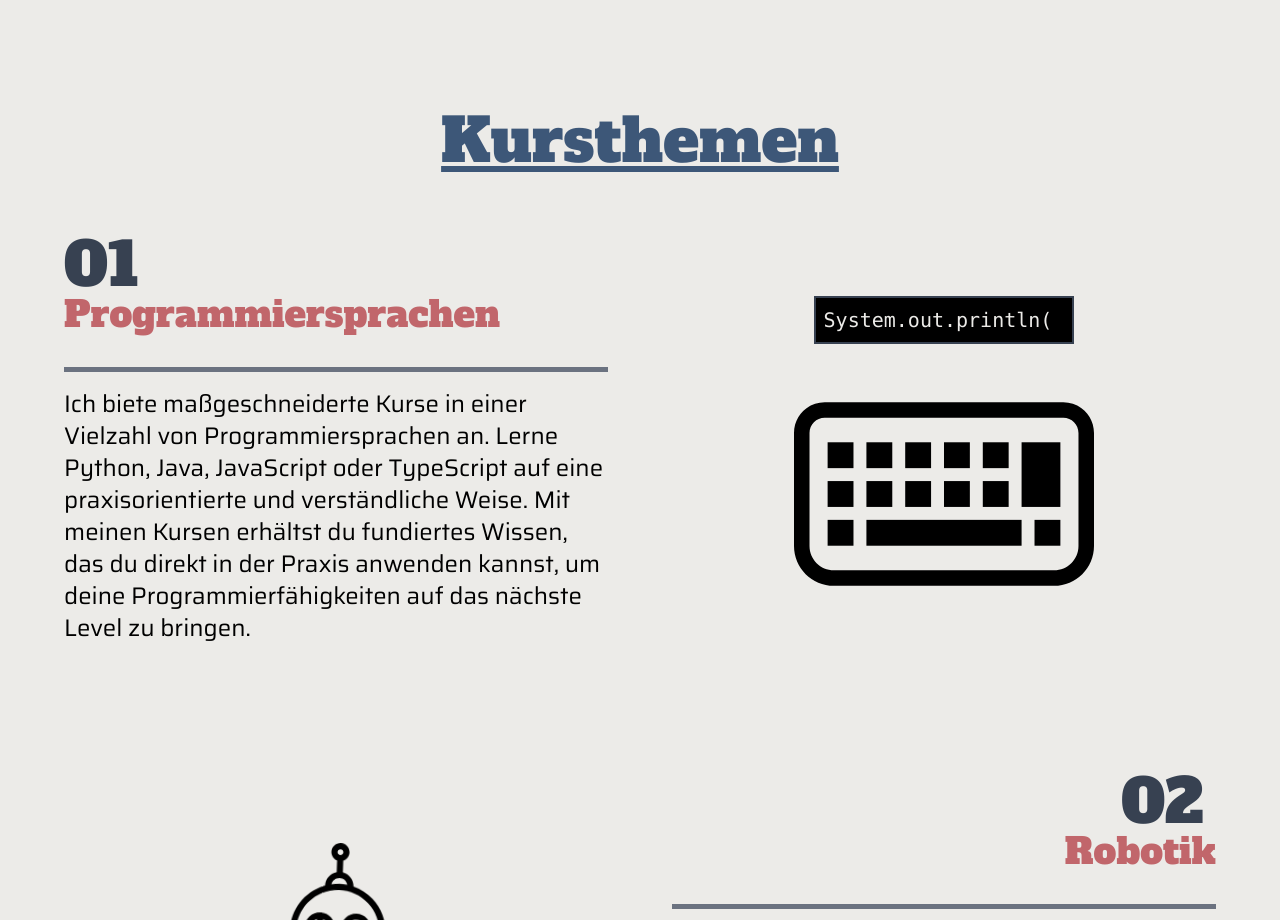
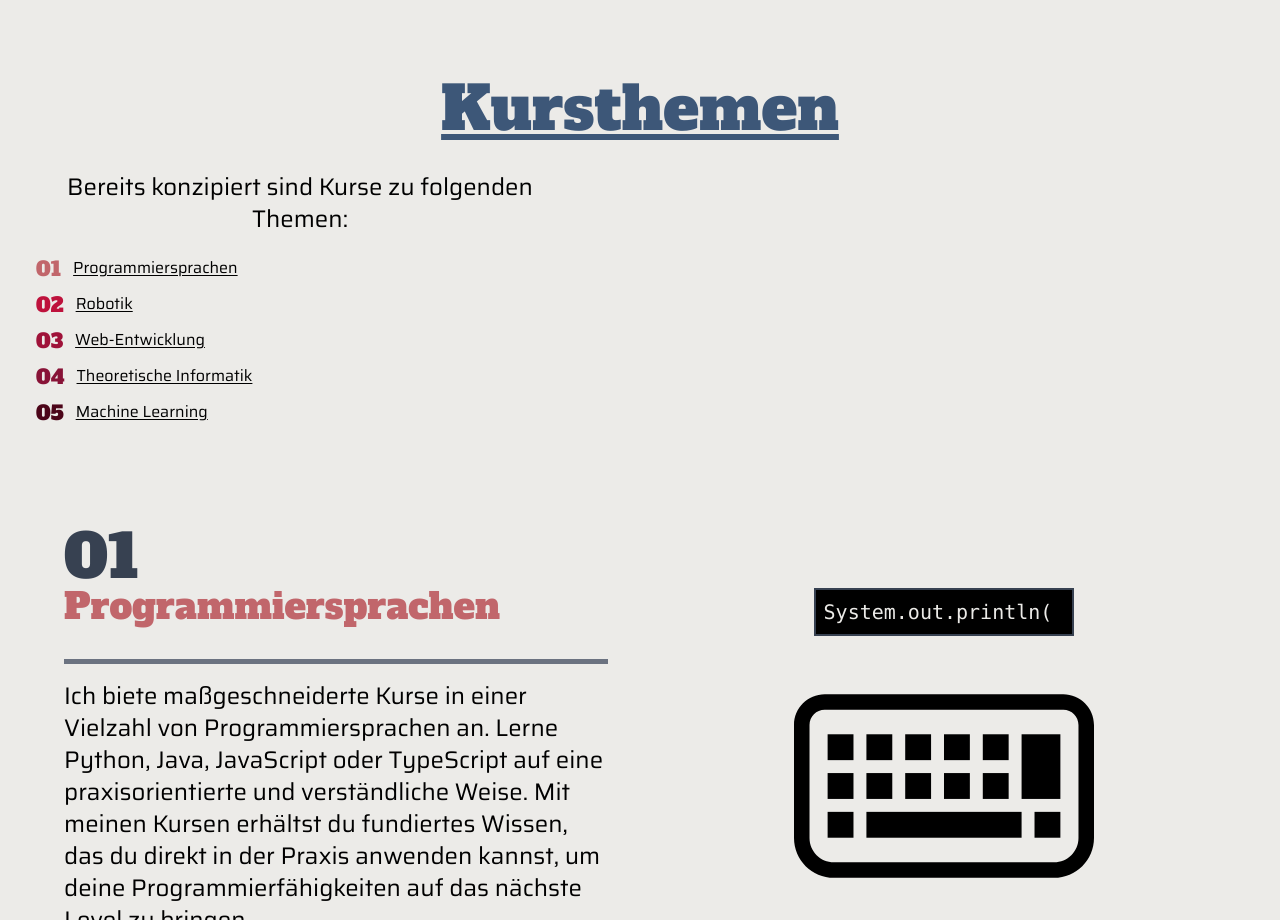
Before and after one commit to louziferr/luzie-website, a Next.js app: page /lehre in a window 1280 px wide. Shown: the part 1880-2800 px from the top of the page. Built offline with nearby package versions, Linux system fonts and the light colour scheme; a web font is replaced by a local one; what tailwindcss-animated would draw is missing.

Commit message:
done i think

```diff
--- a/app/lehre/page.tsx
+++ b/app/lehre/page.tsx
@@ -13,11 +13,11 @@ export default function Lehre() {
         <div className="w-full h-[10px] bg-white"></div>
 
         <h1 className="font-saira text-white md:text-4xl pt-4 animate-fade-up animate-delay-500">
-          Professionell & Praxisnah.
+          Auf deinem Niveau.
         </h1>
       </div>
 
-      <div className="m-8 md:p-8">
+      <div className="mb-0 m-8 md:p-8">
         <h1 className="py-8 text-3xl md:text-6xl text-red">
           Unterricht und Kurse
         </h1>
@@ -77,9 +77,64 @@ export default function Lehre() {
         Kursthemen
       </h1>
 
+      <div className="p-8 leading-relaxed w-full max-w-[600px]">
+        <p className="text-[15px] md:text-2xl text-center font-saira pb-4">
+          Bereits konzipiert sind Kurse zu folgenden Themen:
+        </p>
+        <ul className="font-saira">
+          <li className="p-1 flex">
+            <div className="text-red text-xl font-alfa mr-3">01</div>
+            <Link
+              className="underline underline-offset-2 hover:cursor-pointer"
+              href="/lehre/#programmiersprachen"
+            >
+              Programmiersprachen
+            </Link>
+          </li>
+          <li className="p-1 flex">
+            <div className="text-rose-700 text-xl font-alfa mr-3">02</div>
+            <Link
+              className="underline underline-offset-2 hover:cursor-pointer"
+              href="/lehre/#robotik"
+            >
+              Robotik
+            </Link>
+          </li>
+          <li className="p-1 flex">
+            <div className="text-rose-800 text-xl font-alfa mr-3">03</div>
+            <Link
+              className="underline underline-offset-2 hover:cursor-pointer"
+              href="/lehre/#web-entwicklung"
+            >
+              Web-Entwicklung
+            </Link>
+          </li>
+          <li className="p-1 flex">
+            <div className="text-rose-900 text-xl font-alfa mr-3">04</div>
+            <Link
+              className="underline underline-offset-2 hover:cursor-pointer"
+              href="/lehre/#theoretische-informatik"
+            >
+              Theoretische Informatik
+            </Link>
+          </li>
+          <li className="p-1 flex">
+            <div className="text-rose-950 text-xl font-alfa mr-3 hover:cursor-pointer">
+              05
+            </div>
+            <Link
+              className="underline underline-offset-2 hover:cursor-pointer"
+              href="/lehre/#machine-learning"
+            >
+              Machine Learning
+            </Link>
+          </li>
+        </ul>
+      </div>
+
       <section className="flex items-center justify-center">
         <div className="max-w-[1500px]">
-          <div className="flex flex-col">
+          <div className="flex flex-col" id={"programmiersprachen"}>
             <div className="grid grid-cols-1 md:grid-cols-2 md:m-8">
               <div className="m-8">
                 <div className="text-gray-700 text-center text-4xl md:text-left md:text-6xl font-alfa mr-3">
@@ -126,7 +181,7 @@ export default function Lehre() {
             </div>
           </div>
 
-          <div className="flex flex-col">
+          <div className="flex flex-col" id={"robotik"}>
             <div className="grid grid-cols-1 md:grid-cols-2 md:m-8">
               <div className="m-8 order-1 md:order-2">
                 <p className="text-gray-700 text-center text-4xl md:text-right md:text-6xl font-alfa mr-3">
@@ -156,7 +211,7 @@ export default function Lehre() {
             </div>
           </div>
 
-          <div className="flex flex-col">
+          <div className="flex flex-col" id={"web-entwicklung"}>
             <div className="grid grid-cols-1 md:grid-cols-2  md:m-8">
               <div className="m-8">
                 <p className="text-gray-700 text-center text-4xl md:text-left md:text-6xl font-alfa mr-3">
@@ -180,7 +235,7 @@ export default function Lehre() {
 
               <div className="mt-0 md:m-8 flex flex-col items-center justify-center">
                 <img
-                  className="h-[100px] md:h-[250px] w-full object-scale-down"
+                  className="h-[100px] md:h-[300px] w-full object-scale-down"
                   src="svg/lehre/web-design.svg"
                   alt="iconImage"
                 />
@@ -188,7 +243,7 @@ export default function Lehre() {
             </div>
           </div>
 
-          <div className="flex flex-col">
+          <div className="flex flex-col" id={"theoretische-informatik"}>
             <div className="grid grid-cols-1 md:grid-cols-2 md:m-8">
               <div className="m-8 order-1 md:order-2">
                 <p className="text-gray-700 text-center text-4xl md:text-right md:text-6xl font-alfa mr-3">
@@ -221,7 +276,7 @@ export default function Lehre() {
             </div>
           </div>
 
-          <div className="flex flex-col">
+          <div className="flex flex-col" id={"machine-learning"}>
             <div className="grid grid-cols-1 md:grid-cols-2 md:m-8">
               <div className="m-8">
                 <div className="text-gray-700 text-center text-4xl md:text-left md:text-6xl font-alfa mr-3">
@@ -257,6 +312,8 @@ export default function Lehre() {
         </div>
       </section>
 
+      <div className="mt-[70px] h-[5px] bg-red"></div>
+
       <h1 className="pt-8 text-4xl md:text-6xl text-red">Preise</h1>
       <section className="flex items-center justify-center">
         <div className="max-w-[1500px]">
@@ -266,10 +323,9 @@ export default function Lehre() {
                 <div className="w-full h-[5px] bg-gray-500 mb-4"></div>
                 <p className="text-center md:text-left text-[15px] md:text-2xl">
                   Nach unserem Erstgespräch erstelle ich ein individuelles
-                  Angebot, das genau auf deine Anforderungen zugeschnitten ist.
-                  Der Zeitaufwand und der damit verbundene Preis für das
-                  Entwickeln deiner Website sind größtenteils abhängig von der
-                  technischen und ästhetischen Komplexität.
+                  Angebot, das genau auf die Anforderungen zugeschnitten ist.
+                  Der Preis für einen Kurs ist größtenteils abhängig vom
+                  zeitlichen Aufwand für die Konzipierung und Durchführung.
                 </p>
               </div>
               <div className="m-8 flex flex-col items-center justify-center">
--- a/app/webentwicklung/page.tsx
+++ b/app/webentwicklung/page.tsx
@@ -201,7 +201,7 @@ export default function Webentwicklung() {
 
       <div className="mt-[70px] h-[5px] bg-green"></div>
       <h1 className="pt-10 text-3xl md:text-6xl text-darkBlue underline underline-offset-4">
-        Tech Stack
+        Tools
       </h1>
 
       <section className="flex items-center justify-center">
```
